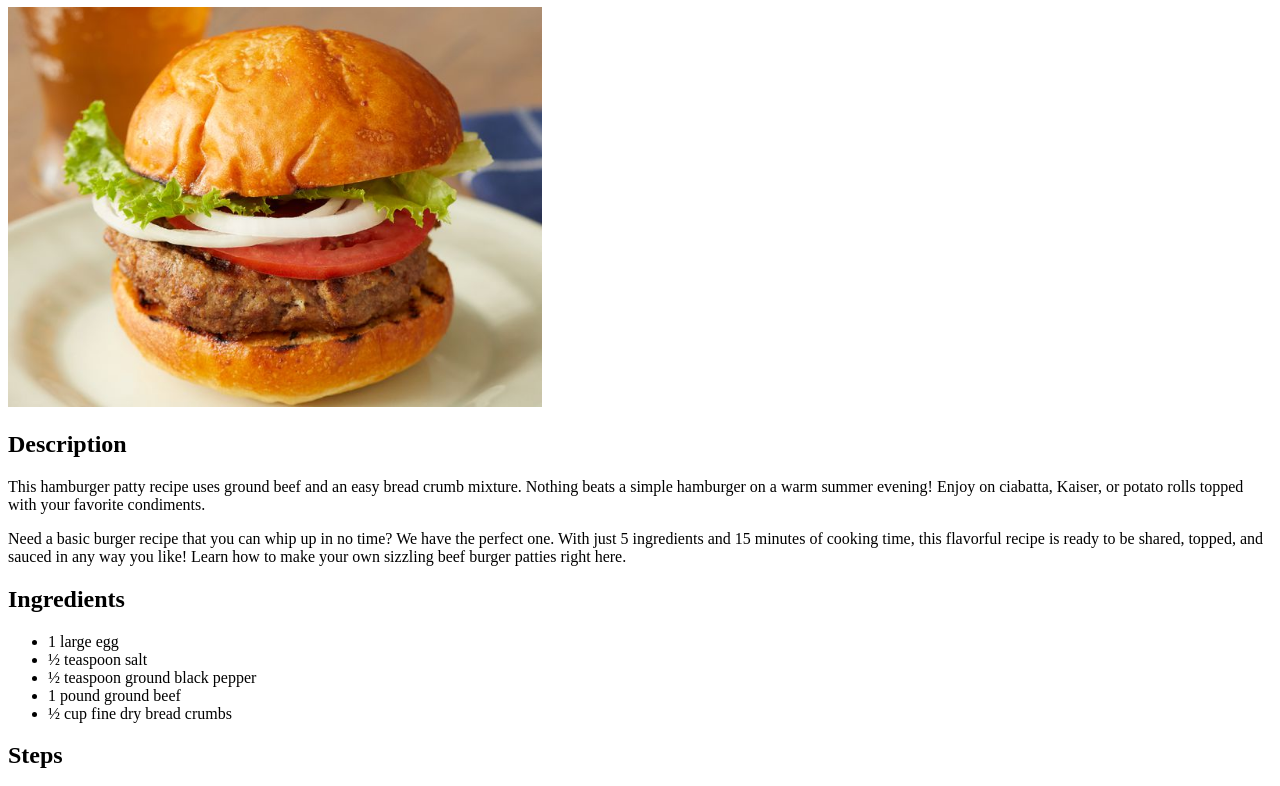
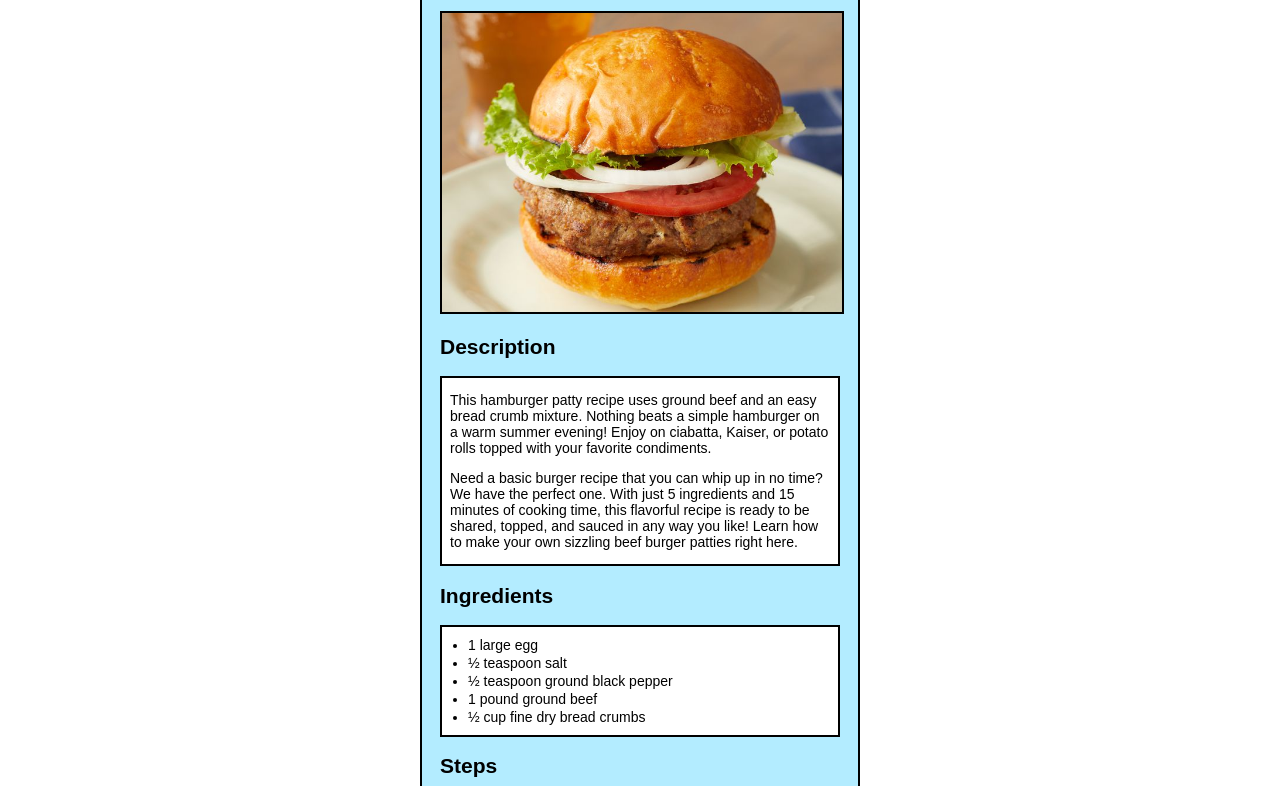
Before and after one commit to OptiFox/odin-recipes, a plain HTML site: page recipes/burger.html in a window 1280 px wide. Shown: the part 73-859 px from the top of the page. Drawn offline with Linux system fonts and the light colour scheme.

Commit message:
Add style.css for the website
From the block and inline assignment, I was tasked to add
styles to the recipe page from before to make sure it
doesn't look plain.

What I added:
- Content box
- Centered all elements for easier reading
- Background colors
- Fonts, and fallback fonts (sans-serif)

```diff
--- a/recipes/burger.html
+++ b/recipes/burger.html
@@ -5,19 +5,31 @@
     <meta charset="UTF-8">
     <meta name="viewport" content="width=device-width, initial-scale=1.0">
     <title>Recipe: Burger</title>
+    <link rel="stylesheet" href="../style.css">
 </head>
 
 <body>
+    <div class="content">
         <h1>The Perfect Basic Burger</h1>
 
-    <img src="../images/burger.jpg" alt="Burger" height="400px">
+        <img src="../images/burger.jpg" alt="Burger">
 
         <h2>Description</h2>
-    <p>This hamburger patty recipe uses ground beef and an easy bread crumb mixture. Nothing beats a simple hamburger on
-        a warm summer evening! Enjoy on ciabatta, Kaiser, or potato rolls topped with your favorite condiments.</p>
-    <p>Need a basic burger recipe that you can whip up in no time? We have the perfect one. With just 5 ingredients and
-        15 minutes of cooking time, this flavorful recipe is ready to be shared, topped, and sauced in any way you like!
+
+        <div class="item">
+            <p>This hamburger patty recipe uses ground beef and an easy bread crumb mixture. Nothing beats a simple
+                hamburger on
+                a warm summer evening! Enjoy on ciabatta, Kaiser, or potato rolls topped with your favorite condiments.
+            </p>
+            <p>Need a basic burger recipe that you can whip up in no time? We have the perfect one. With just 5
+                ingredients
+                and
+                15 minutes of cooking time, this flavorful recipe is ready to be shared, topped, and sauced in any way
+                you
+                like!
                 Learn how to make your own sizzling beef burger patties right here.</p>
+        </div>
+
 
         <h2>Ingredients</h2>
         <ul>
@@ -34,11 +46,14 @@
             <li>Whisk egg, salt, and pepper together in a medium bowl.</li>
             <li>Add ground beef and bread crumbs; mix with your hands or a fork until well blended.</li>
             <li>Form into four 3/4-inch-thick patties.</li>
-        <li>Place patties on the preheated grill. Cover and cook 6 to 8 minutes per side, or to desired doneness. An instant-read thermometer inserted into the center should read at least 160 degrees F (70 degrees C).</li>
+            <li>Place patties on the preheated grill. Cover and cook 6 to 8 minutes per side, or to desired doneness. An
+                instant-read thermometer inserted into the center should read at least 160 degrees F (70 degrees C).
+            </li>
             <li>Serve hot and enjoy!</li>
         </ol>
 
         <a href="../index.html">Home</a>
+    </div>
 </body>
 
 </html>
--- /dev/null
+++ b/style.css
@@ -0,0 +1,38 @@
+body {
+    font-family: Arial, Helvetica, sans-serif;
+    font-size: 14px;
+}
+
+.content {
+    background-color: hsl(195, 100%, 85%);
+    margin: 8px auto;
+    width: 400px;
+    height: auto;
+    padding: 4px 18px;
+    border: 2px solid black;
+}
+
+img {
+    width: 400px;
+    height: auto;
+    border: 2px solid black;
+}
+
+
+.item, ul, ol {
+    background-color: white;
+    border: 2px solid black;
+}
+
+ul,
+ol {
+    padding: 8px;
+}
+
+.item {
+    padding: 0 8px;
+}
+
+li {
+    margin: 2px 0 2px 18px;
+}
```
Also changed, not shown: index.html (+6 -0 lines), recipes/lasagna.html (+22 -7 lines), recipes/pizza.html (+8 -2 lines). Lines whose indentation alone changed are shown as unchanged.
